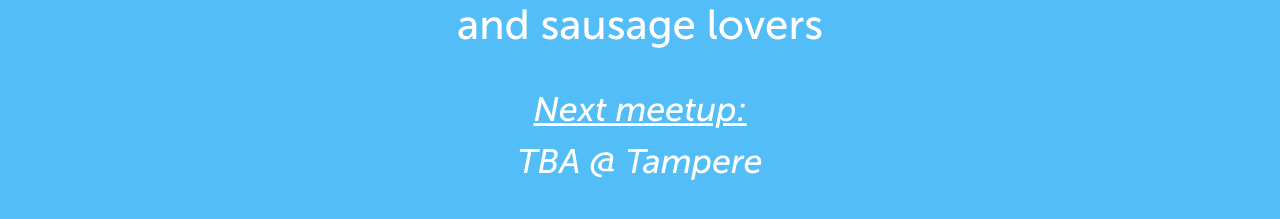
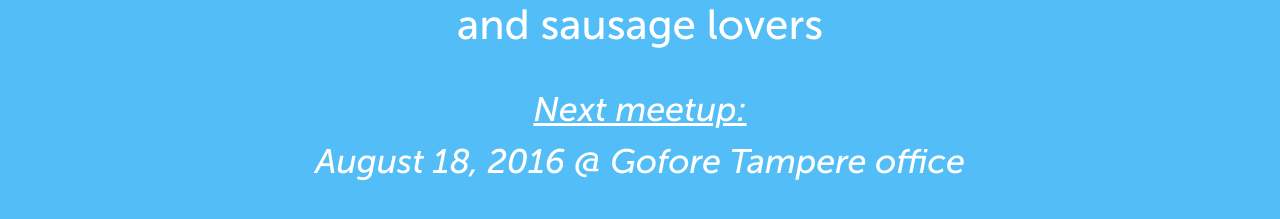
Before and after one commit to webDevAndSausages/webDevAndSausages.github.io, a plain HTML site: page index.html in a window 1280 px wide. Shown: the part 617-836 px from the top of the page. Drawn offline with Linux system fonts and the light colour scheme.

Commit message:
Update index.html

```diff
--- a/index.html
+++ b/index.html
@@ -13,7 +13,7 @@
     <div class="bottom-bg">
       <h1>Meetup for <u>web developers</u><br />and sausage lovers</h1>
       <span class="next-meetup"><u>Next meetup:</u><br />
-        TBA @ Tampere</span>
+        August 18, 2016 @ Gofore Tampere office</span>
       <!-- <a class="sign-up-link" href="https://github.com/webDevAndSausages/RSVP-3.6.2016/blob/master/README.md">&gt; Sign up here &lt;</a> -->
     </div>
     <div class="top-logo">
```
